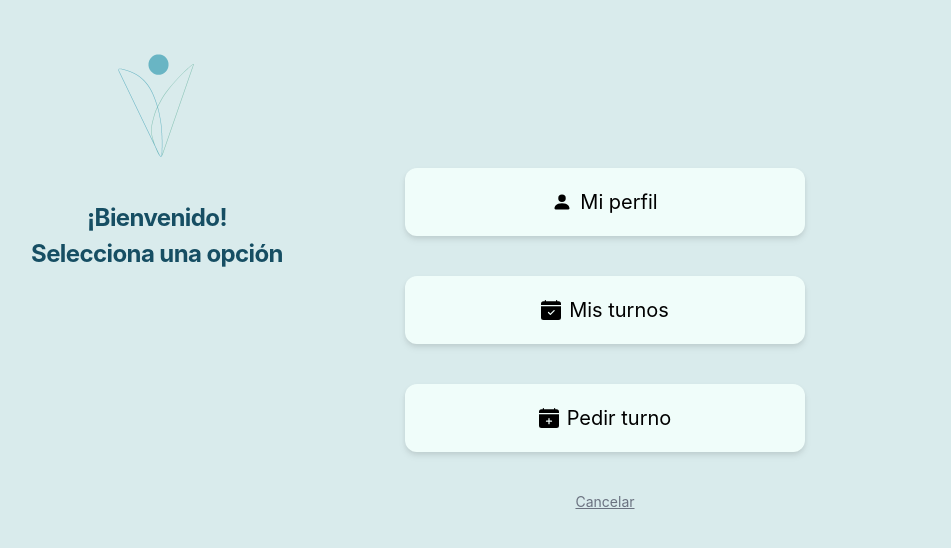
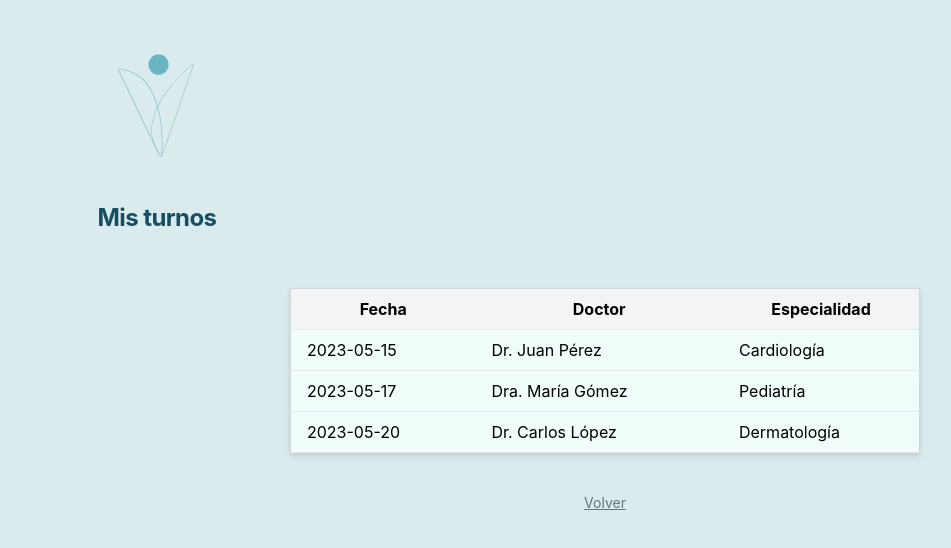
Before and after one commit to carlaalexia/Front-VitalSync, a React (Create React App) app: page / in a window 1280 px wide. Shown: the top 548 px of the page, without its empty margins (35-986 px from the left). Built offline with nearby package versions, Linux system fonts and the light colour scheme.

Commit message:
Vista de ViewMedAppoint (Turnos)

```diff
--- a/src/App.js
+++ b/src/App.js
@@ -3,11 +3,12 @@ import './App.css';
 import Login from './components/Login'
 import CreateUser from './components/CreateUser'
 import Menu from './components/Menu';
+import ViewMedAppoint from './components/ViewMedAppoint'
 
 function App() {
   return (
     <div className="App">
-       <Menu/>
+       <ViewMedAppoint/>
     </div>
   );
 }
--- a/src/components/Menu.jsx
+++ b/src/components/Menu.jsx
@@ -53,7 +53,7 @@ function Menu() {
 
             <p className="mt-10 text-center text-sm text-gray-500 cursor-pointer hover:text-gray-700">
                 <button className="underline focus:outline-none">
-                    Cancelar
+                    Log out
                 </button>
             </p>
         </div>
--- a/src/components/ViewMedAppoint.jsx
+++ b/src/components/ViewMedAppoint.jsx
@@ -1 +1,55 @@
+import React from "react";
+import '../index.css';
 import { BsFillCalendarCheckFill} from "react-icons/bs";
+
+function ViewMedAppoint() {
+
+    const turnos = [
+        { fecha: '2023-05-15', doctor: 'Dr. Juan Pérez', especialidad: 'Cardiología' },
+        { fecha: '2023-05-17', doctor: 'Dra. María Gómez', especialidad: 'Pediatría' },
+        { fecha: '2023-05-20', doctor: 'Dr. Carlos López', especialidad: 'Dermatología' },
+      ];
+
+
+    return (
+        <div className="flex items-center justify-center h-screen">
+            <div className="absolute top-0 left-0 sm:mx-auto sm:w-full sm:max-w-sm">
+                <img
+                    className="mx-auto h-[200px] w-auto"
+                    src="../assets/Logo.png"
+                    alt="LogoVitalSync"
+                />
+                <h2 className="mt-0 text-center text-2xl font-bold leading-9 tracking-tight text-cyan-900">
+                Mis turnos
+                </h2>
+            </div>
+        <div className="max-w-screen-lg">
+          <table className="w-[630px] bg-teal-50 border border-gray-300 drop-shadow-md">
+            <thead>
+              <tr className="bg-gray-100">
+                <th className="py-2 px-4 border-b">Fecha</th>
+                <th className="py-2 px-4 border-b">Doctor</th>
+                <th className="py-2 px-4 border-b">Especialidad</th>
+              </tr>
+            </thead>
+            <tbody>
+              {turnos.map((turno, index) => (
+                <tr key={index} className={index % 2 === 0 ? 'bg-teal-50' : ''}>
+                  <td className="py-2 px-4 border-b">{turno.fecha}</td>
+                  <td className="py-2 px-4 border-b">{turno.doctor}</td>
+                  <td className="py-2 px-4 border-b">{turno.especialidad}</td>
+                </tr>
+              ))}
+            </tbody>
+          </table>
+          <p className="mt-10 text-center text-sm text-gray-500 cursor-pointer hover:text-gray-700">
+                <button className="underline focus:outline-none">
+                    Volver
+                </button>
+            </p>
+        </div>
+      </div>
+  );
+}
+
+export default ViewMedAppoint;
```
